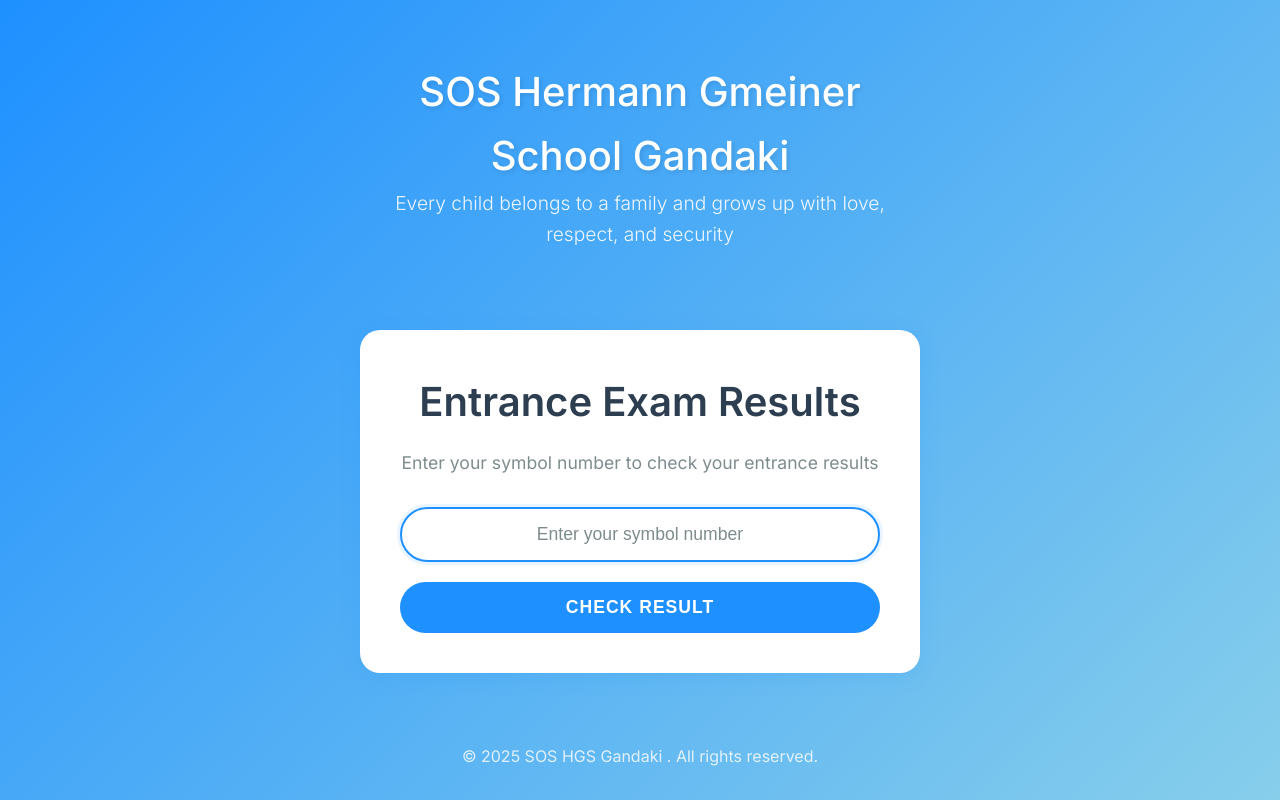
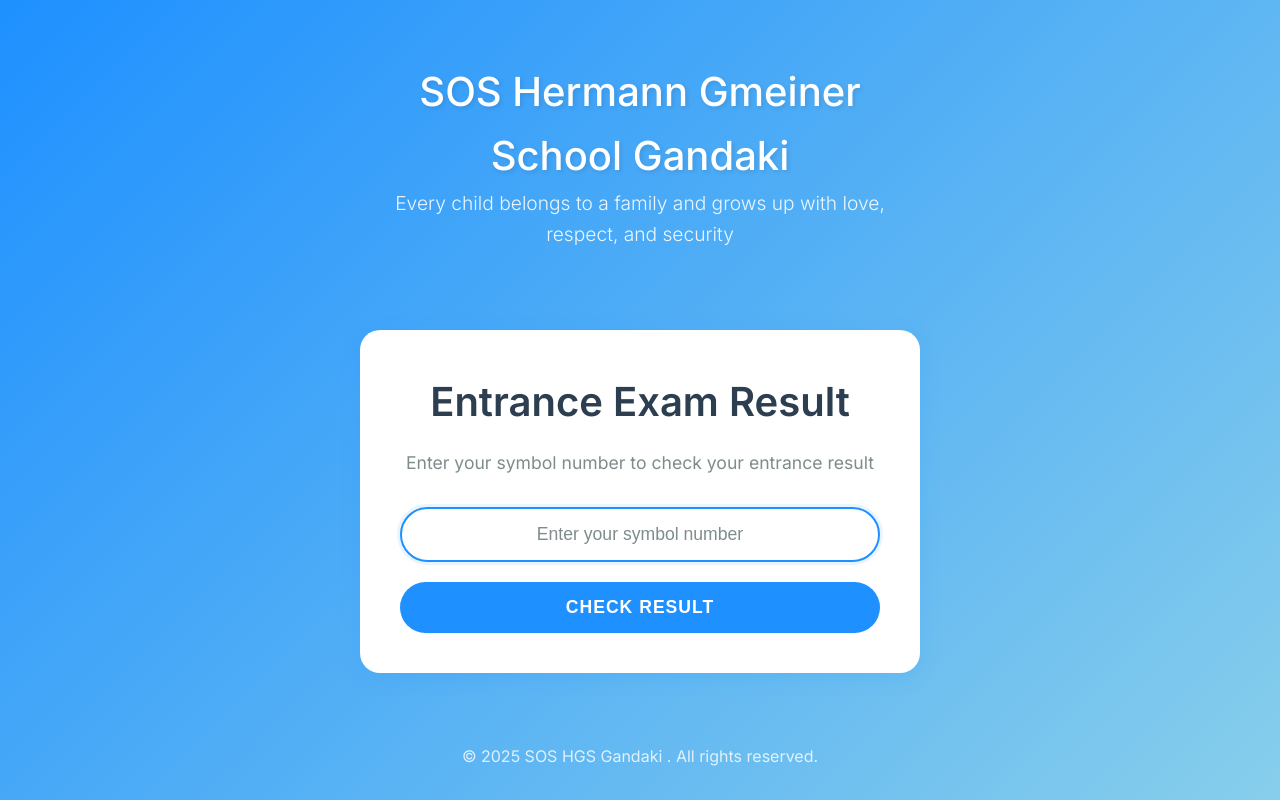
Before and after one commit to shirishpoudel07/SOS1, a plain HTML site: page index.html in a window 1280 px wide. Drawn offline with Linux system fonts and the light colour scheme.

Commit message:
Update index.html

```diff
--- a/index.html
+++ b/index.html
@@ -20,8 +20,8 @@
 
       <main class="main-content">
         <div class="search-section">
-          <h2>Entrance Exam Results</h2>
-          <p class="instruction">Enter your symbol number to check your entrance results</p>
+          <h2>Entrance Exam Result</h2>
+          <p class="instruction">Enter your symbol number to check your entrance result</p>
 
           <form class="search-form" id="searchForm">
             <div class="input-group">
```
